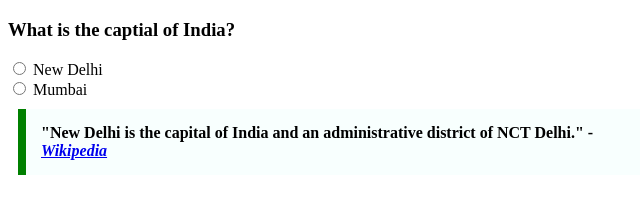
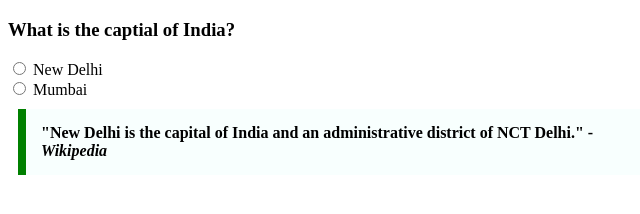
Before and after one commit to acciojob/trivia-mDebarsi, a website: page main.html in a window 1280 px wide. Shown: the full height of the page, 0-640 px from the left. Drawn offline with Linux system fonts and the light colour scheme.

Commit message:
created a submission

```diff
--- a/main.html
+++ b/main.html
@@ -33,7 +33,7 @@
     </label>
 	</div>
 	<blockquote>
-        "New Delhi is the capital of India and an administrative district of NCT Delhi." - <a href="https://en.wikipedia.org/wiki/New_Delhi"><cite>Wikipedia</cite></a>
+        "New Delhi is the capital of India and an administrative district of NCT Delhi." - <cite>Wikipedia</cite>
     </blockquote>
     <script type="text/javascript" src="./script.js">
 </script>
```
